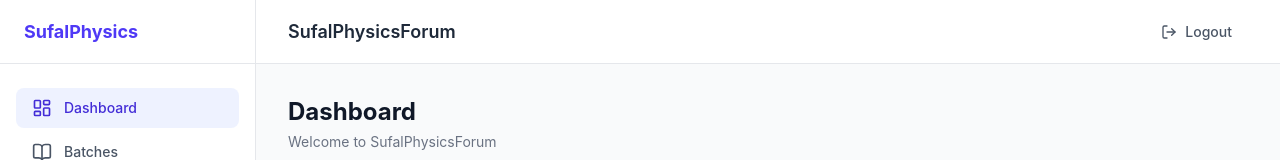
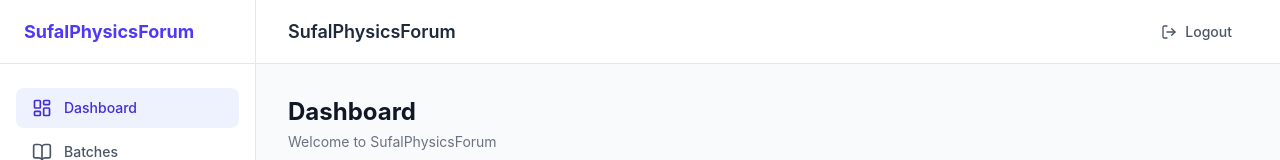
Before and after one commit to suryaansinha/SufalPhysicsForum-Website, a React (Vite) app in the folder client/: page /dashboard in a window 1280 px wide. Shown: the top 160 px of the page. Built offline with nearby package versions, Linux system fonts and the light colour scheme.

Commit message:
fixing a typo in header from 'SufalPhysics' to 'SufalPhysicsForum'

```diff
--- a/client/src/components/DashboardLayout.tsx
+++ b/client/src/components/DashboardLayout.tsx
@@ -25,7 +25,7 @@ export default function DashboardLayout() {
     <div className="flex h-screen bg-gray-50">
       <aside className="w-64 bg-white border-r border-gray-200 flex flex-col">
         <div className="h-16 flex items-center px-6 border-b border-gray-200">
-          <h1 className="text-lg font-bold text-indigo-600">SufalPhysics</h1>
+          <h1 className="text-lg font-bold text-indigo-600">SufalPhysicsForum</h1>
         </div>
         <nav className="flex-1 py-6 px-4 space-y-1">
           {sidebarLinks.map((link) => (
```
